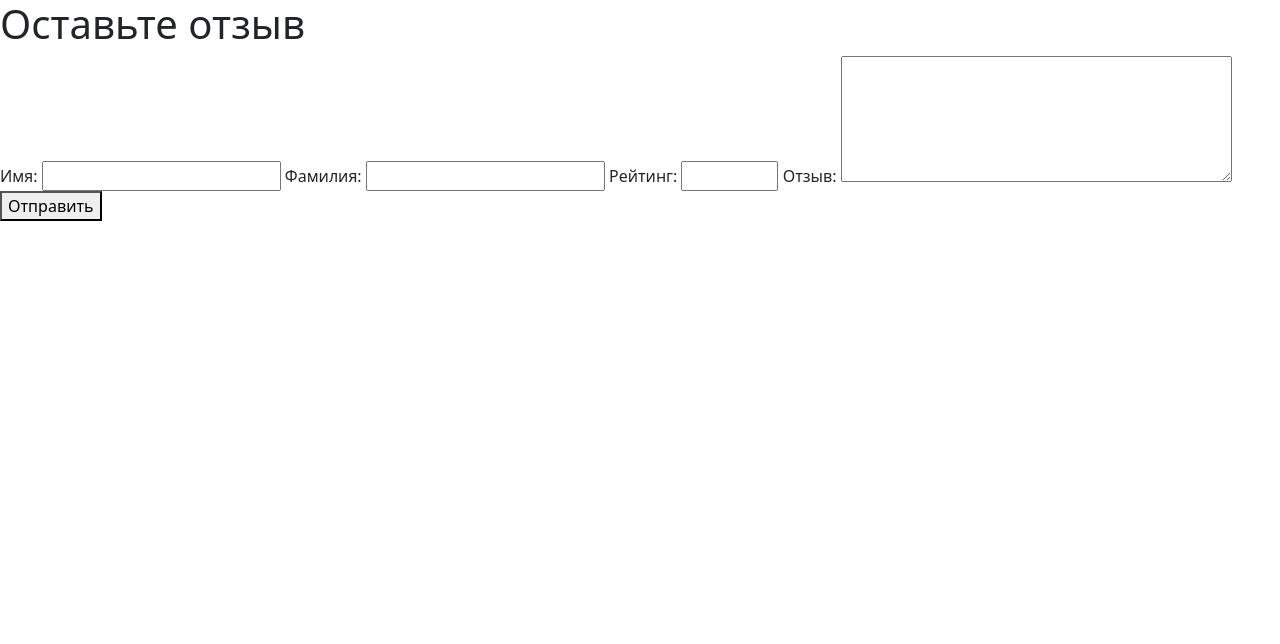
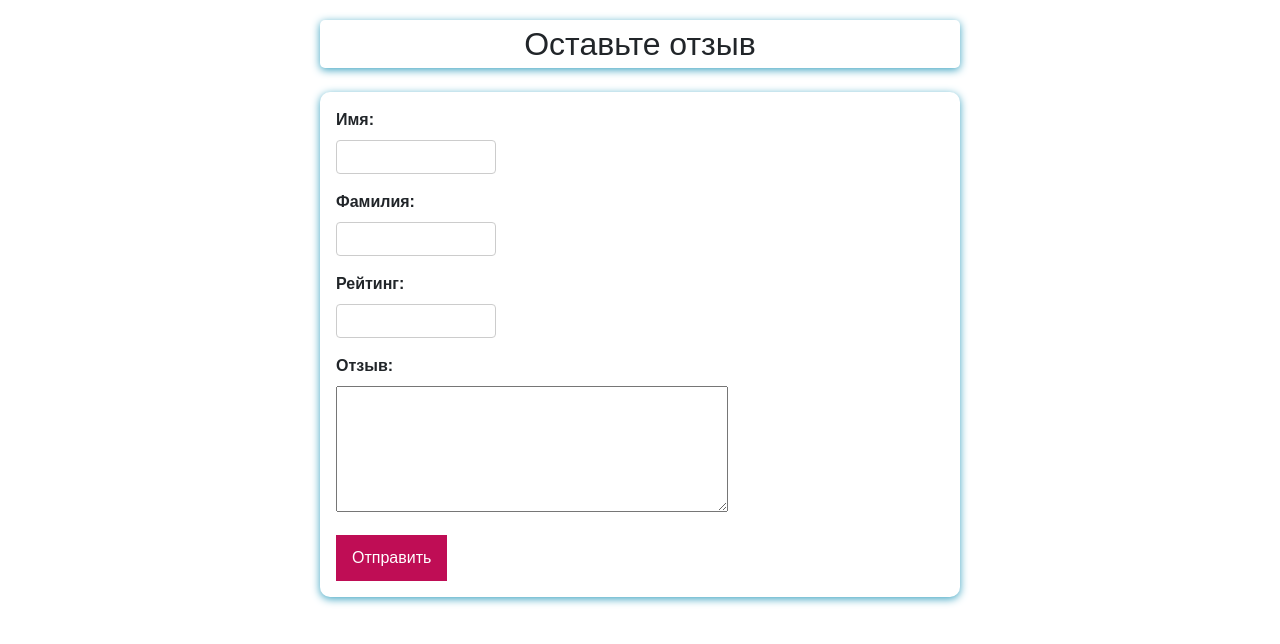
Before and after one commit to latemrockman/Django_course, a Django app: page / in a window 1280 px wide. Shown: the top 644 px of the page. Run offline with Django 4.2, Linux system fonts and the light colour scheme.

Commit message:
# 7.7 Ручная настройка полей и стилей

```diff
--- a/form_project/feedback/forms.py
+++ b/form_project/feedback/forms.py
@@ -14,7 +14,7 @@ class FeedbackForm(forms.Form):                             # обязатель
                            error_messages=messages)        # стандартные сообщения об ошибке можно заменить, принимает словарь
 
     surname = forms.CharField(label="Фамилия")
-    rating = forms.IntegerField(label='Рейтинг', min_value=1, max_value=100)
+    rating = forms.IntegerField(label='Рейтинг', min_value=1, max_value=100, help_text="Задайте райтинг", disabled=False, show_hidden_initial=False)
 
 
     atrib = {
--- /dev/null
+++ b/form_project/feedback/static/feedback/forms.css
@@ -0,0 +1,78 @@
+body {
+margin: 0;
+font-family: Sans-Serif;
+}
+
+h2{
+width:50%;
+margin: 20px auto 5px;
+text-align: center;
+padding: 5px;
+border-radius: 5px;
+box-shadow: 0 2px 8px #3ca3c1;
+}
+
+form {
+margin: 1.5rem auto 5px;
+width: 90%;
+max-width: 40rem;
+padding: 1rem;
+border-radius: 10px;
+font-size: 16px;
+background-color: white;
+box-shadow: 0 2px 8px #3ca3c1;
+}
+
+button {
+cursor: pointer;
+background-color: #bf0d55;
+color: white;
+border: 10px solid #bf0d55;
+}
+
+button:hover,
+button:active {
+background-color: #320777;
+border-color: #320777;
+}
+
+.form-style {
+margin-bottom: 1rem;
+}
+
+.form-style input {
+font: inherit;
+padding: 0.25rem;
+border-radius: 4px;
+border: 1px solid #ccc;
+display: block;
+width: 10rem;
+}
+
+.form-style input:focus {
+border-color: #1f0050;
+background-color: #f4eeff;
+outline: none;
+}
+
+.form-style label {
+font-weight: bold;
+display: block;
+margin-bottom: 0.5rem;
+}
+
+.errorlist {
+list-style: none;
+margin: 0;
+padding: 0;
+color: #ff2650
+}
+
+.errors input {
+border-color: #aa1754;
+background-color: #f4eeff;
+}
+
+.errors label{
+color: #aaff54;
+}
--- a/form_project/feedback/templates/feedback/feedback.html
+++ b/form_project/feedback/templates/feedback/feedback.html
@@ -1,18 +1,29 @@
+{% load static %}
+
 <!DOCTYPE html>
 <html lang="en">
 <head>
     <meta charset="UTF-8">
     <title>Отзывы</title>
     <link rel="stylesheet" href="https://cdn.jsdelivr.net/npm/bootstrap@5.1.3/dist/css/bootstrap.min.css" integrity="sha384-1BmE4kWBq78iYhFldvKuhfTAU6auU8tT94WrHftjDbrCEXSU1oBoqyl2QvZ6jIW3" crossorigin="anonymous">
+
+    <link rel="stylesheet" href="{% static 'feedback/forms.css'%}">
 </head>
 <body>
-<h1>Оставьте отзыв</h1>
+<h2>Оставьте отзыв</h2>
 
 
 <form action="/" method="post">
     {% csrf_token %}
 
-    {{form}}
+    {% for field in form %}
+    <div class="form-style">
+        {{field.label_tag}}
+        {{field.error}}
+        {{field}}
+    </div>
+    {% endfor %}
+
 
     <button type="submit">Отправить</button>
 </form>
```
